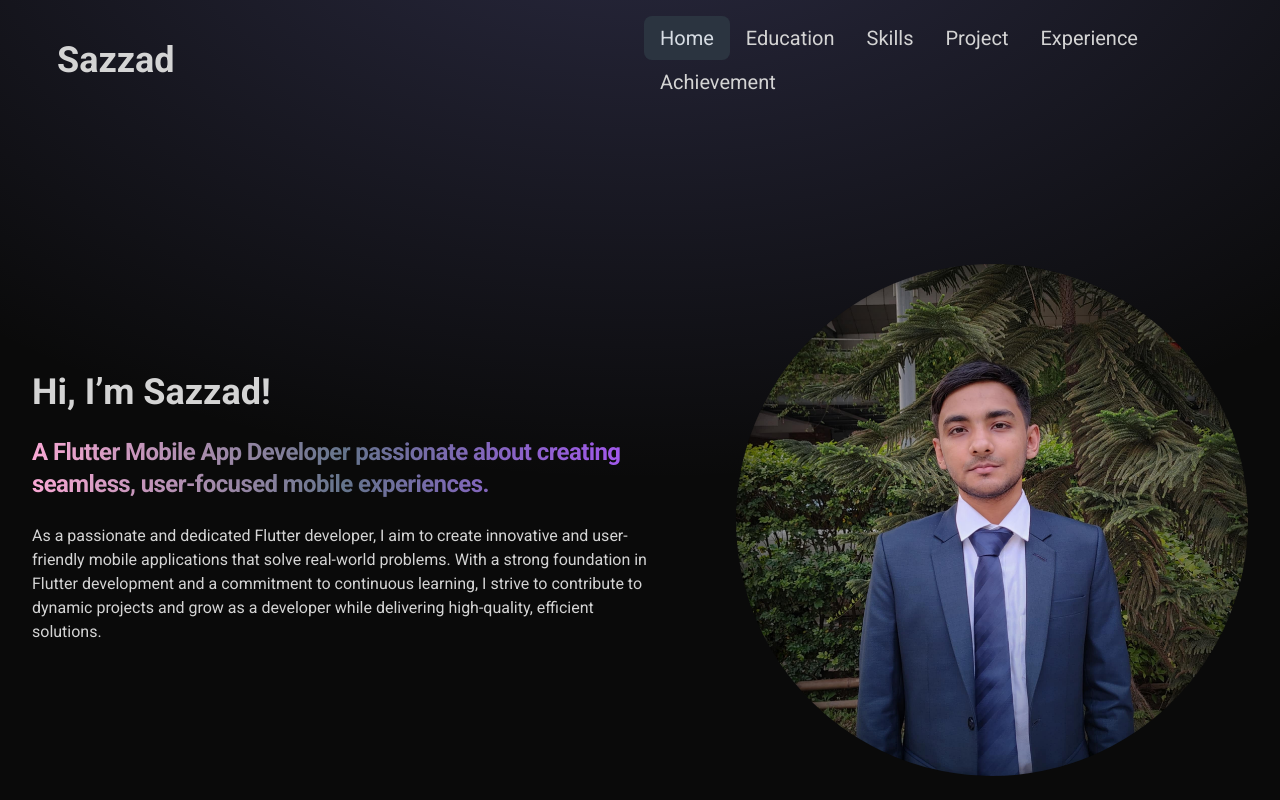
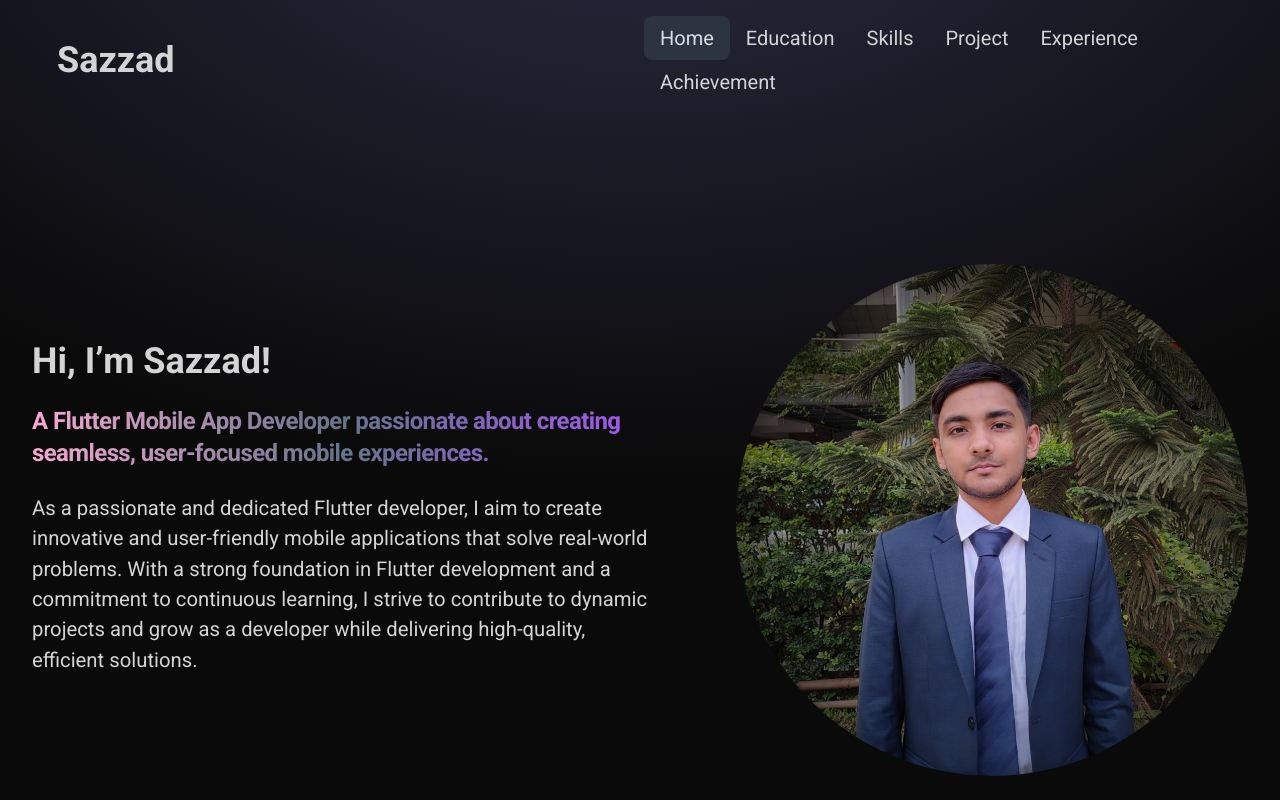
Before and after one commit to FazleRifat121/sazzad, a React (Vite) app: page / in a window 1280 px wide. Shown: the top 800 px of the page. Built offline with nearby package versions, Linux system fonts and the light colour scheme.

Commit message:
fixed some banner text size

```diff
--- a/src/components/banner/Banner.jsx
+++ b/src/components/banner/Banner.jsx
@@ -45,7 +45,7 @@ const Banner = () => {
             variants={container(1.5)}
             initial="hidden"
             animate="visible"
-            className="py-6  "
+            className="py-6 text-[20.3px] "
           >
             As a passionate and dedicated Flutter developer, I aim to create
             innovative and user-friendly mobile applications that solve
```
